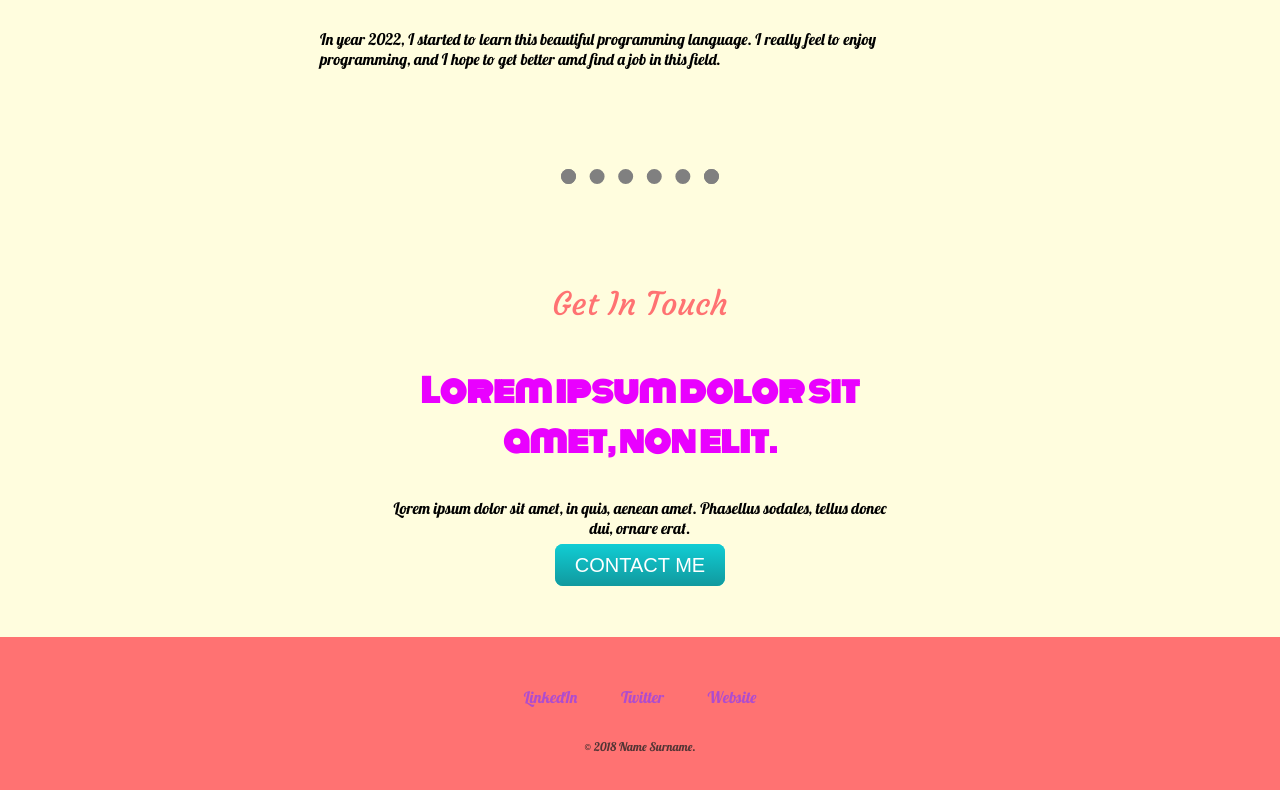
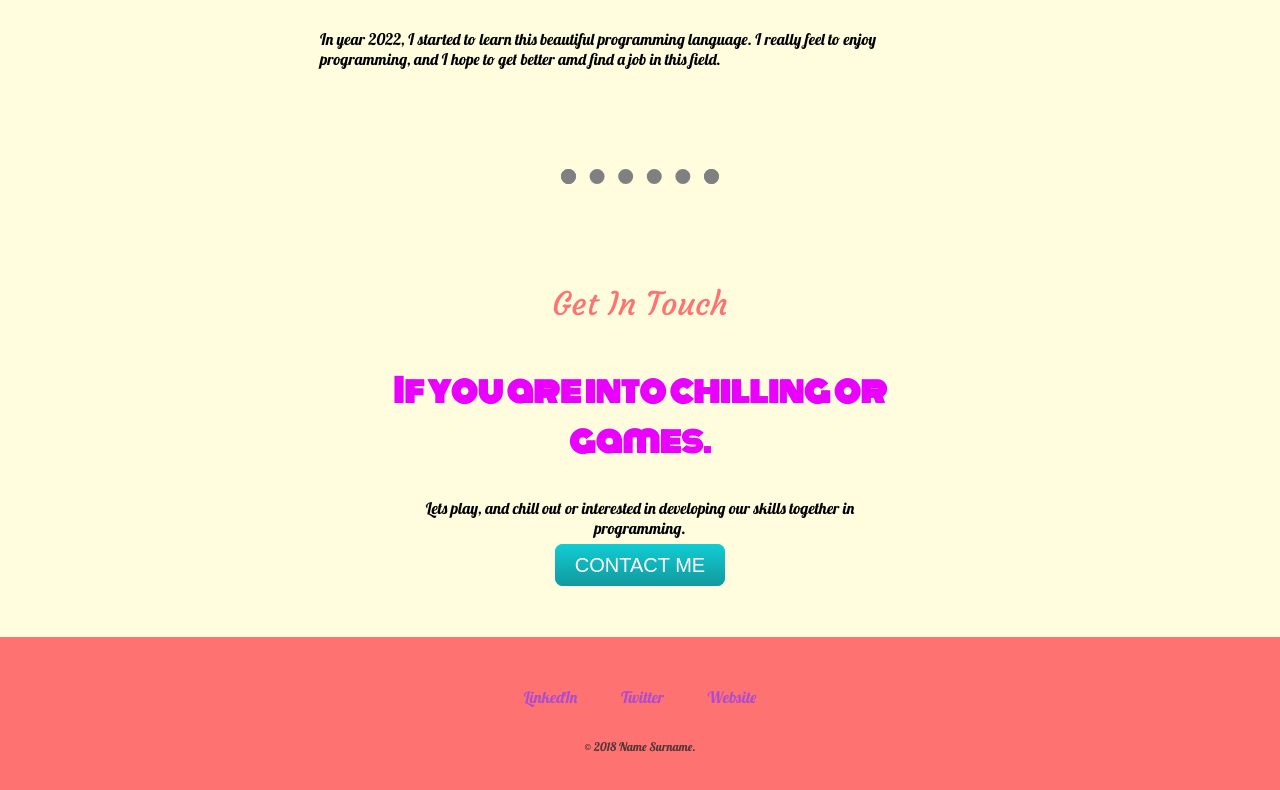
Before and after one commit to AMirSaLaRG/cv, a plain HTML site: page index.html in a window 1280 px wide. Shown: the part 1836-2626 px from the top of the page. Drawn offline with Linux system fonts and the light colour scheme.

Commit message:
Update index.html

```diff
--- a/index.html
+++ b/index.html
@@ -42,8 +42,8 @@
       <hr>
       <div class="contact-me">
         <h2>Get In Touch</h2>
-        <h3>Lorem ipsum dolor sit amet, non elit.</h3>
-        <p>Lorem ipsum dolor sit amet, in quis, aenean amet. Phasellus sodales, tellus donec dui, ornare erat.</p>
+        <h3>If you are into chilling or games.</h3>
+        <p>Lets play, and chill out or interested in developing our skills together in programming.</p>
         <a class="btn" href="mailto:amirsalarghaffari71@gmail.com">CONTACT ME</a>
       </div>
     </div>
```
